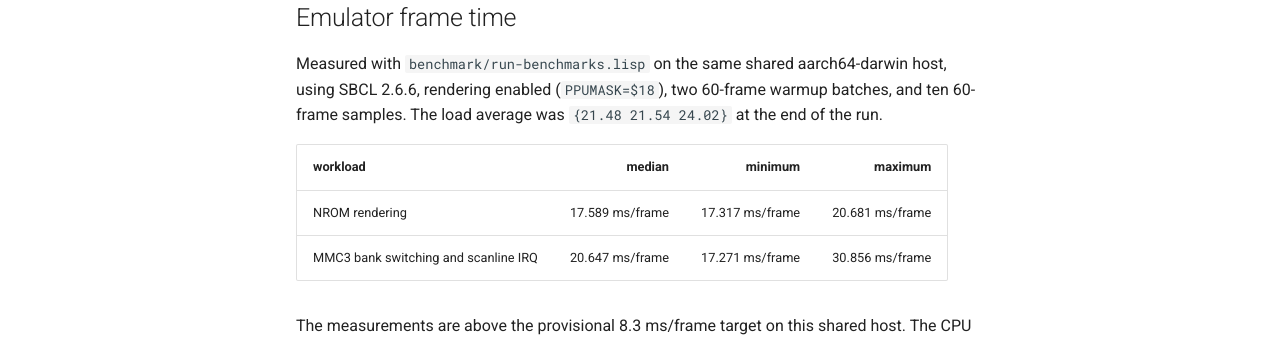
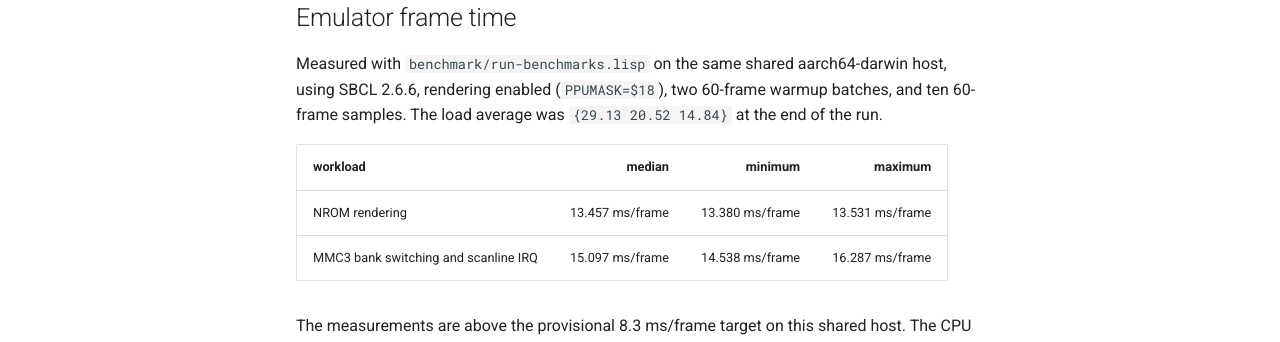
Before and after one commit to nerima-lisp/cl-nes, an MkDocs documentation site: the page built from docs/src/benchmarks.md, in a window 1280 px wide and 1195 px high. Shown: the part 737-1079 px from the top of the window. Built offline with MkDocs 1.6.1 and Material for MkDocs 9.7.7, drawn with Linux system fonts in a browser that asks for light colours.

Commit message:
docs(benchmarks): record PPU typed-array results

```diff
--- a/docs/src/benchmarks.md
+++ b/docs/src/benchmarks.md
@@ -30,13 +30,13 @@ protocol and reports its status.
 
 Measured with `benchmark/run-benchmarks.lisp` on the same shared aarch64-darwin
 host, using SBCL 2.6.6, rendering enabled (`PPUMASK=$18`), two 60-frame warmup
-batches, and ten 60-frame samples. The load average was `{21.48 21.54 24.02}`
+batches, and ten 60-frame samples. The load average was `{29.13 20.52 14.84}`
 at the end of the run.
 
 | workload | median | minimum | maximum |
 | --- | ---: | ---: | ---: |
-| NROM rendering | 17.589 ms/frame | 17.317 ms/frame | 20.681 ms/frame |
-| MMC3 bank switching and scanline IRQ | 20.647 ms/frame | 17.271 ms/frame | 30.856 ms/frame |
+| NROM rendering | 13.457 ms/frame | 13.380 ms/frame | 13.531 ms/frame |
+| MMC3 bank switching and scanline IRQ | 15.097 ms/frame | 14.538 ms/frame | 16.287 ms/frame |
 
 The measurements are above the provisional 8.3 ms/frame target on this shared
 host. The CPU profile's common leading locations were `%ppu-background-fetch!`,
```
Also changed, not shown: 1 other file.
